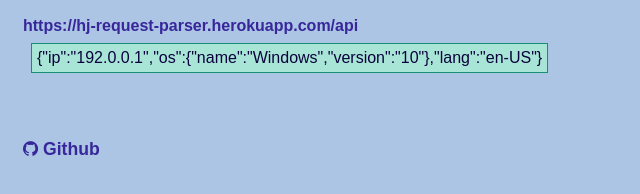
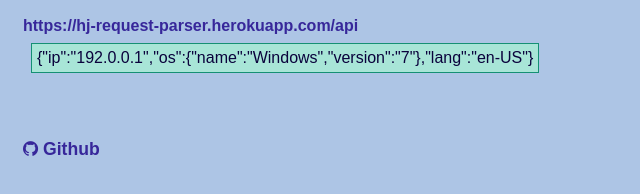
Before and after one commit to hexjelly/request-header-microservice, a website: page public/html/index.html in a window 1280 px wide. Shown: the part 150-344 px from the top of the page, 0-640 px from the left. Drawn offline with Linux system fonts and the light colour scheme.

Commit message:
Trigger Travis-CI

```diff
--- a/public/html/index.html
+++ b/public/html/index.html
@@ -39,7 +39,7 @@
   <h2>Example usage and result:</h2>
   <p>
     <a href="https://hj-request-parser.herokuapp.com/api">https://hj-request-parser.herokuapp.com/api</a><br>
-    <span>{"ip":"192.0.0.1","os":{"name":"Windows","version":"10"},"lang":"en-US"}</span>
+    <span>{"ip":"192.0.0.1","os":{"name":"Windows","version":"7"},"lang":"en-US"}</span>
   </p>
 
   <p id="github"><a href="https://github.com/hexjelly/request-header-microservice"><i class="fa fa-github"></i> Github</a></p>
```
